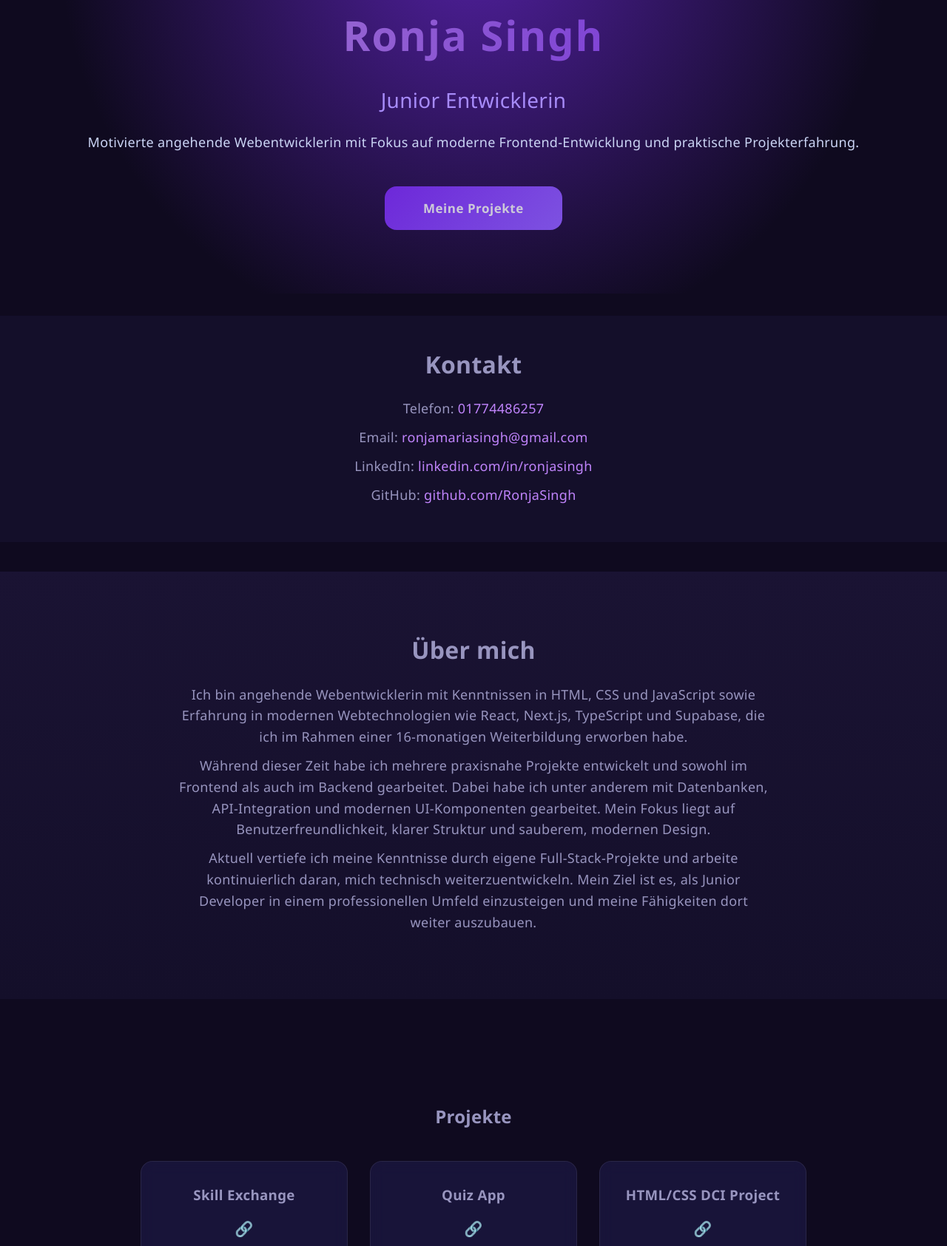
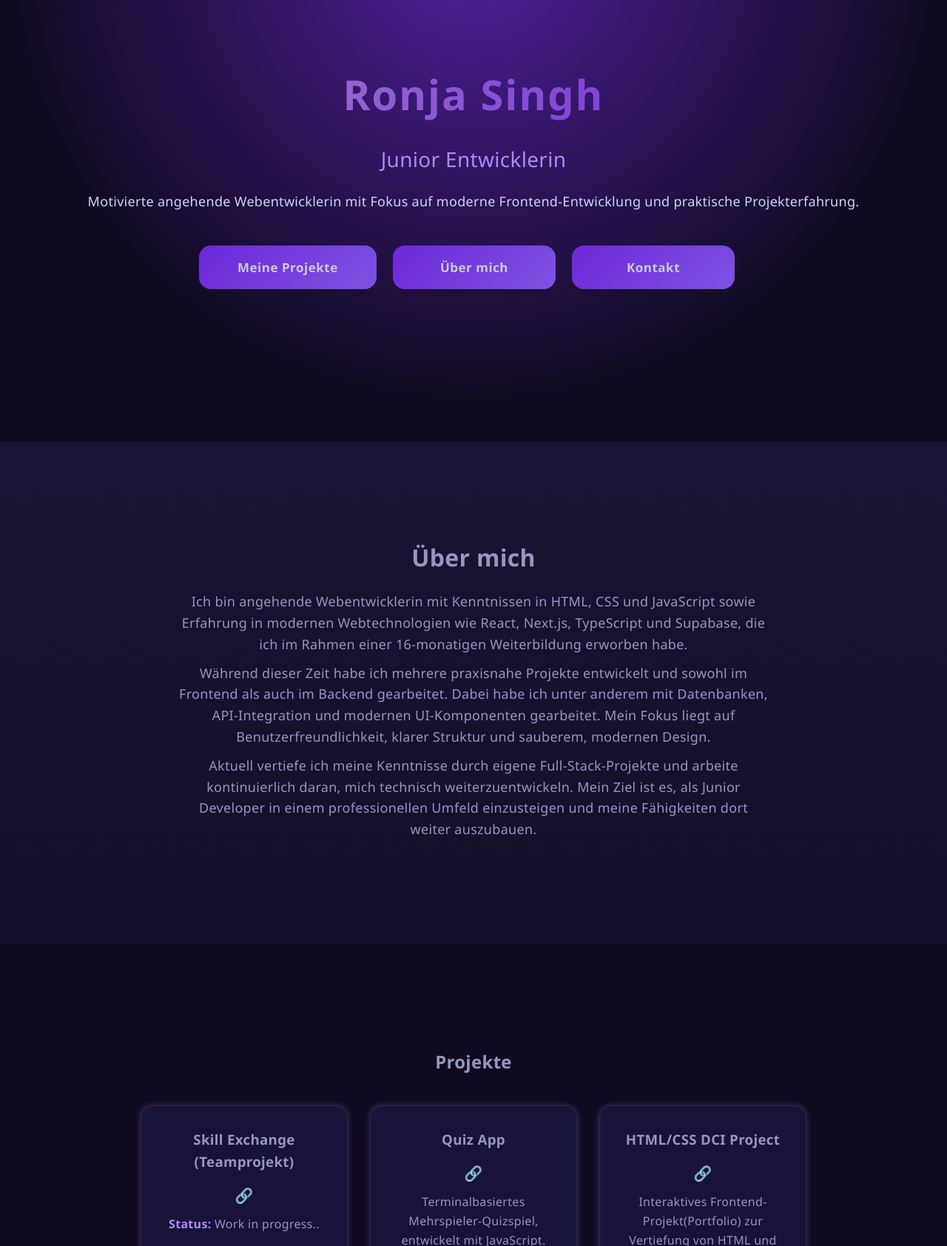
Before and after one commit to RonjaSingh/RonjaSingh.github.io, a plain HTML site: page index.html in a window 1280 px wide. Shown: the part 83-1768 px from the top of the page at 74% size. Drawn offline with Linux system fonts and the light colour scheme.

Commit message:
replace contact section

```diff
--- a/index.html
+++ b/index.html
@@ -4,7 +4,7 @@
 <head>
   <meta charset="UTF-8">
   <meta name="viewport" content="width=device-width, initial-scale=1.0">
-  <title>Ronja Singh | Portfolio 2026</title>
+  <title>Ronja Maria Singh | Portfolio 2026</title>
   <link rel="stylesheet" href="style.css">
 </head>
 
@@ -20,23 +20,16 @@
         Motivierte angehende Webentwicklerin mit Fokus auf moderne Frontend-Entwicklung und praktische Projekterfahrung.
       </p>
       <a href="#projects" class="btn">Meine Projekte</a>
+
+        <a href="#me" class="btn">Über mich</a>
+
+        <a href="#contact" class="btn">Kontakt</a>
     </div>
   </header>
 
-  <section class="section contact">
-    <div class="container">
-      <h2>Kontakt</h2>
 
-      <p> Telefon: <a href="tel:+491234567890">01774486257</a></p>
-      <p> Email: <a href="mailto:ronja@example.com">ronjamariasingh@gmail.com</a></p>
-      <p>LinkedIn: <a href="https://www.linkedin.com/in/ronjasingh" target="_blank">
-          linkedin.com/in/ronjasingh
-        </a></p>
-      <p> GitHub: <a href="https://github.com/RonjaSingh" target="_blank">github.com/RonjaSingh</a></p>
-    </div>
-  </section>
 
-  <section class="section about">
+  <section id="me" class="section about">
     <div class="container">
       <h2>Über mich</h2>
 
@@ -68,7 +61,7 @@
 
 
       <div class="card">
-        <h3>Skill Exchange</h3>
+        <h3>Skill Exchange (Teamprojekt)</h3>
         <a href="https://github.com/RonjaSingh/skillEx" target="_blank" class="project-icon">🔗</a>
         <br>
         <strong>Status:</strong> Work in progress..
@@ -123,9 +116,22 @@
     </div>
   </section>
 
+   <section id="contact" class="section contact">
+    <div class="container">
+      <h2>Kontakt</h2>
+
+      <p> Telefon: <a href="tel:+491234567890">01774486257</a></p>
+      <p> Email: <a href="mailto:ronja@example.com">ronjamariasingh@gmail.com</a></p>
+      <p>LinkedIn: <a href="https://www.linkedin.com/in/ronjasingh" target="_blank">
+          linkedin.com/in/ronjasingh
+        </a></p>
+      <p> GitHub: <a href="https://github.com/RonjaSingh" target="_blank">github.com/RonjaSingh</a></p>
+    </div>
+  </section>
+
   <footer>
     <p>© 2026 Ronja Singh</p>
-    <p>build with HTML, CSS,</p>
+    <p>build with HTML, CSS</p>
   </footer>
 
 </body>
--- a/style.css
+++ b/style.css
@@ -18,7 +18,7 @@
 }
 
 .hero {
-  height: 60vh;
+  height: 80vh;
   display: flex;
   justify-content: center;
   align-items: center;
@@ -50,8 +50,10 @@
 
 .btn {
   display: inline-block;
+  min-width: 220px;
   padding: 16px 52px;
   margin-top: 25px;
+  margin-right: 18px;
   background: linear-gradient(135deg, #6D28D9, #7d52e1);
   color: #ccc9d8;
   text-decoration: none;
@@ -59,6 +61,7 @@
   font-weight: 600;
   border-radius: 16px;
   letter-spacing: 0.5px;
+  text-align: center;
 
   transition: transform 0.35s ease, box-shadow 0.35s ease, filter 0.35s ease;
   will-change: transform;
@@ -92,8 +95,11 @@
 }
 
 
+
 .about {
+  height: 85vh;
   margin-top: 40px;
+  display: flex;
 }
 
 .section h2 {
@@ -129,7 +135,8 @@
   gap: 30px;
   justify-content: center;
   flex-wrap: wrap;
-  margin-top: 40px;}
+  margin-top: 40px;
+}
 
 .card {
   background: rgba(30, 27, 75, 0.6);
@@ -137,14 +144,16 @@
   padding: 30px;
   width: 280px;
   border-radius: 16px;
-  border: 1px solid rgba(255,255,255,0.08);
+  border: 1px solid rgba(255, 255, 255, 0.08);
   transition: all 0.25s ease;
+
+   box-shadow: 0px 0px 8px rgba(151, 99, 203, 0.4);
 
 }
 
 .card:hover {
   transform: translateY(-6px);
-  border-color: rgba(192, 132, 252, 0.4);
+  border-color: rgba(151, 99, 203, 0.4);
 }
 
 .card h3 {
```
Lines whose indentation alone changed are shown as unchanged.
